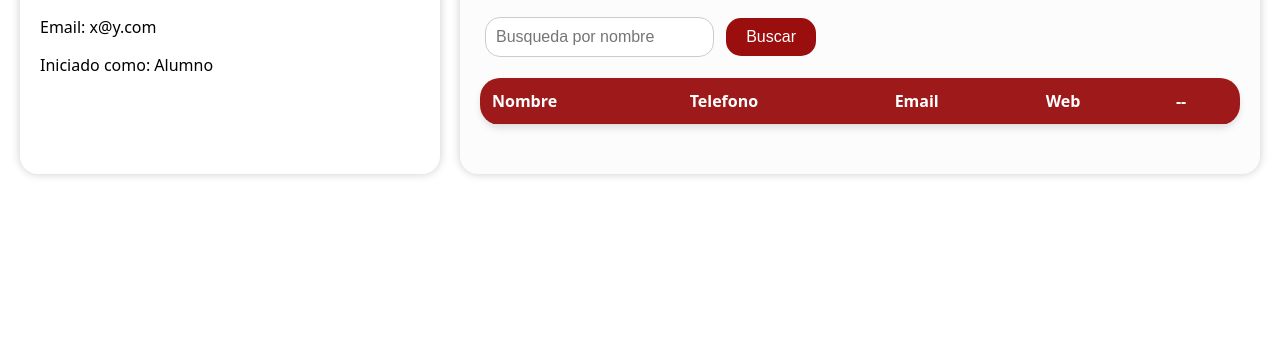
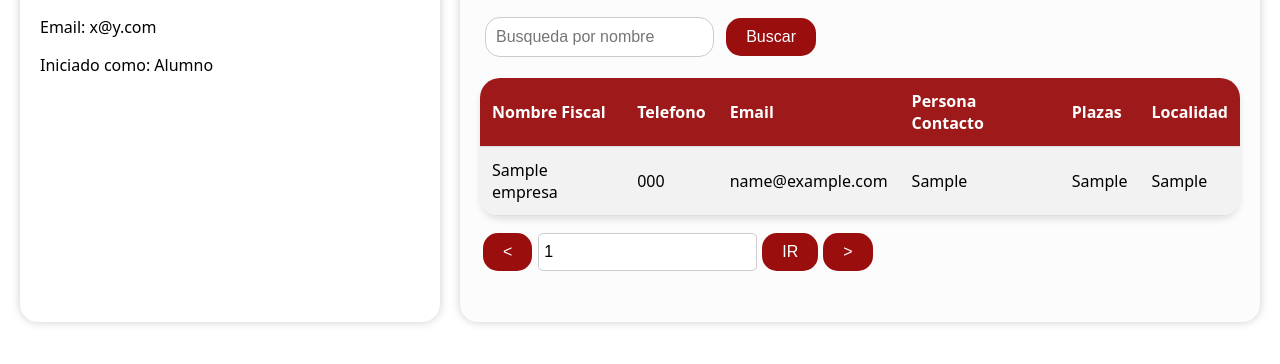
Before and after one commit to Hhxru/LM_JyR_Proyecto, a PHP site: page /dashboardAlumno.php in a window 1280 px wide. Shown: the part 277-641 px from the top of the page. Run offline with PHP 8.4, Linux system fonts and the light colour scheme; tables that the repository leaves empty or names only in its code hold one stand-in row (values such as "Sample post"); data that the repository does not hold is empty.

Commit message:
Tabla de empresas

```diff
--- a/dashboardAlumno.php
+++ b/dashboardAlumno.php
@@ -17,11 +17,39 @@
             <img src="img/OIG2-removebg-preview.png" alt="">
         </div>
     </header>
+
     <?php
+
+            $buscar=$_POST['buscar'] ?? null;
+            $resultadosPag = 10;
+            $page = $_POST['pagina'] ?? 1;
+            $sig_pag = $_POST['sig_pag'] ?? null;
+            $ant_pag = $_POST['ant_pag'] ?? null;
+            $ir = $_POST['ir'] ?? null;
+            $id = $_GET['id'] ?? null;
+            $userLog = $_GET['user'] ?? null;
+
+            //variables de altas
+            $alta = $_POST['alta'] ?? null;
+            $email = $_POST['email'] ?? "";
+            $nia = $_POST['nia'] ?? null;
+            $tel = $_POST['telefono'] ?? null;
+            $nombre = $_POST['nombre'] ?? "";
+            $password = $_POST['contrasena'] ?? null;
+
             $host='localhost';
             $dbname='fct';
             $user='root';
             $pass='';
+
+            try {
+                # MySQL con PDO_MYSQL
+                # Para que la conexion al mysql utilice las collation UTF-8 añadir charset=utf8 al string de la conexion.
+                $pdo = new PDO("mysql:host=$host;dbname=$dbname;charset=utf8", $user, $pass);
+
+                # Para que genere excepciones a la hora de reportar errores.
+                $pdo->setAttribute( PDO::ATTR_ERRMODE, PDO::ERRMODE_EXCEPTION );
+
             ?>
     <section id="cuerpoPrincipal">
         <article id="usuario">
@@ -41,14 +69,113 @@
             <p></p>
                 <table>
                     <tr>
-                    <th class="tdmain">Nombre</th>
+                    <th class="tdmain">Nombre Fiscal</th>
                     <th class="tdmain">Telefono</th>
                     <th class="tdmain">Email</th>
-                    <th class="tdmain">Web</th>
-                    <th class="tdmain">--</th>
+                    <th class="tdmain">Persona Contacto</th>
+                    <th class="tdmain">Plazas</th>
+                    <th class="tdmain">Localidad</th>
                     </tr>
+            </article>
+            <article>
+            <?php
+            $datos = [];
+            //query para recoger el numero de datos
+            $totalFilas = "SELECT count(*) as filas_totales FROM empresa";
+            $stmt = $pdo->prepare($totalFilas);
+            $stmt->execute($datos);
+            $totalDatos=$stmt->fetch();
+
+
+            //capturar el numero de filas por el alias de la query
+            $totalFilas = $totalDatos['filas_totales'];
+
+            //paginas totales a paginar y edondear alto el resultado
+            $totalPag = ceil($totalFilas / $resultadosPag);
+
+
+            //si pulsa el boton ">" pagina +1
+            if(isset($_POST['sig_pag'])){
+                $page ++;
+            }if($page>$totalPag){
+                $page=$totalPag;
+                echo "No existen más datos sobre la busqueda relacionada";
+            }
+
+            if(isset($ir) and $page>$totalPag){
+                $page=$totalPag;
+            }if(isset($ir) and $page<1){
+                $page=1;
+            }
+
+            //si pulsa el boton "<" pagina -1
+            if(isset($_POST['ant_pag'])){
+                $page--;
+            }if($page<1){
+                $page=1;
+            }
+
+            //parsear el numero introducido a int
+            $num_pag=intval($page);
+
+            //mostrar pagina con: pagina-1 * resultados por pagina(=10)
+            $mostrar_pag = ($num_pag - 1) * $resultadosPag;
+
+            //query para mostrar los datos
+            $sql = "SELECT * FROM empresa Where true";
+
+            if(!empty($buscar)){
+                $sql .= " and nombre = :buscar";
+                $datos [":buscar"]=$buscar;
+            }else{
+                $sql .= " limit 10 offset $mostrar_pag";
+            }
+
+
+            //ejecutar consulta
+            $stmt = $pdo->prepare($sql);
+            $stmt->execute($datos);
+
+                //mientras i sea menor a los resultados(10) repetir
+                //for($i=1; $i<=$resultados_pag; $i++){
+                    while($row=$stmt->fetch()){
+                        echo "<tr>"."<td>".$row['nombre_fiscal']."</td>"."<td>".$row['telefono']."</td>"."<td>".$row['email']."</td>"."<td>".$row['persona_contacto']."</td>"."<td>".$row['numero_plazas']."</td>"."<td>".$row['localidad']."</td>";
+
+
+                        "</td>"."</tr>";
+                    }
+                    if($row['email']=null){
+                        echo"No hay datos relacionados.";
+                    }
+
+                    if(isset($_GET['id'])){
+                        $sql = "DELETE FROM empresa WHERE email = \"$id\"";
+                        print($id);
+                        print($sql);
+                        //$datos [":eliminar"]=$del;
+                        $stmt = $pdo->prepare($sql);
+                        $stmt->execute($datos);
+                        echo"Usuario eliminado con éxito";
+                        echo '<script>window.location.href = "dashboardTutor.php";</script>';
+                    }
+
+                //}
+
+            }catch(PDOException $e){
+                echo "Error de conexion con la BD";
+            }
+        ?>
+
             </table>
+            <form id="formAlumnos" action="dashboardAlumno.php" method="post">
+                <input type="submit" class="button" name="ant_pag" value="<">
+                <input type="number"  name="pagina" <?php echo "value=".$page;?>>
+                <input type="submit" class="button" name="ir" value="IR">
+                <input type="submit" class="button" name="sig_pag" value=">">
+            </form>
         </article>
+            </article>
+
     </section>
 </body>
 </html>
--- a/gestorAlumnos.php
+++ b/gestorAlumnos.php
@@ -214,13 +214,12 @@
         ?>
 
             </table>
-            <form id="formAlumnos" action="dashboardTutor.php" method="post">
+            <form id="formAlumnos" action="gestorAlumnos.php" method="post">
                 <input type="submit" class="button" name="ant_pag" value="<">
                 <input type="number"  name="pagina" <?php echo "value=".$page;?>>
                 <input type="submit" class="button" name="ir" value="IR">
                 <input type="submit" class="button" name="sig_pag" value=">">
             </form>
         </article>
-    </section>
 </body>
 </html>
--- a/login.php
+++ b/login.php
@@ -62,7 +62,7 @@
                 //echo"Inicio de sesión como tutor";
 
                 //enviar nombre de usuario correspondiente al correo
-                echo"<script>window.location.href = 'dashboardTutor.php?user=".$result['user']."';</script>";
+                echo"<script>window.location.href = 'gestorAlumnos.php?user=".$result['user']."';</script>";
 
                 }if(empty($result)){
                 $sql = "SELECT email, passwrd, nombre as user FROM alumno WHERE email='$email' and passwrd='$password'";
```
Also changed, not shown: dashboardTutor.php (added). Lines whose indentation alone changed are shown as unchanged.
